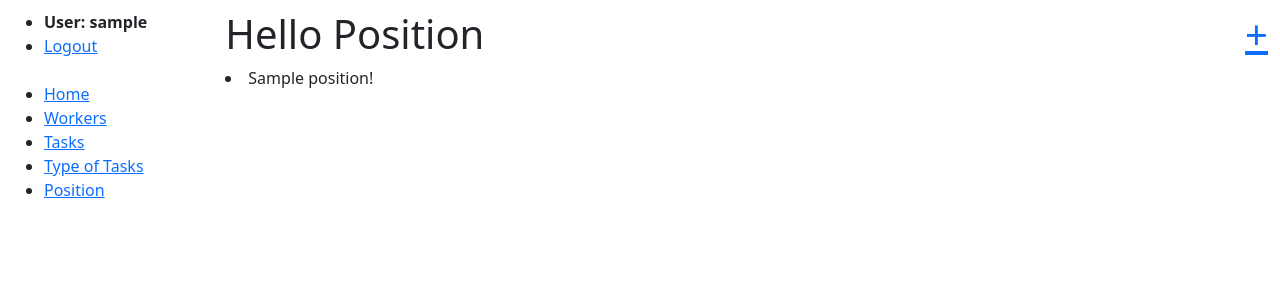
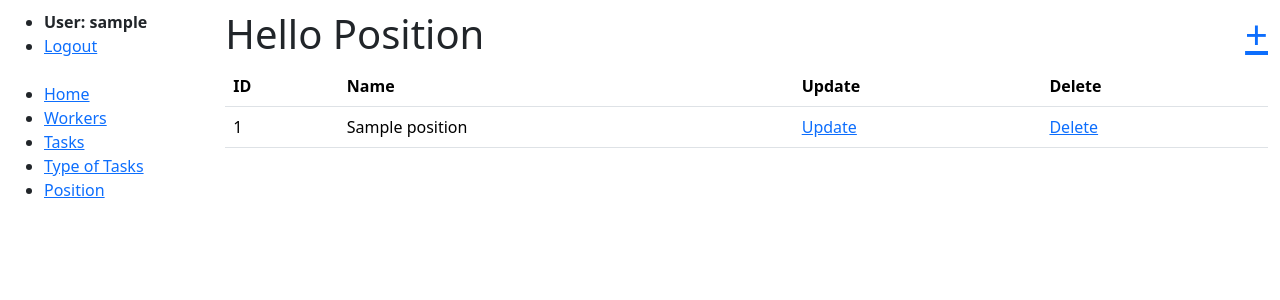
Before and after one commit to CeO-PsH/IT_Company_Task_Manager, a Django app: page /position/ in a window 1280 px wide. Shown: the top 300 px of the page. Run offline with Django 4.2, Linux system fonts and the light colour scheme; a user stored in the database is signed in; tables that the repository leaves empty hold one stand-in row (values such as "Sample post").

Commit message:
add update|delete from position and tasktype with confirm page of delete

```diff
--- a/it_manager_app/urls.py
+++ b/it_manager_app/urls.py
@@ -1,18 +1,22 @@
 from django.urls import path
 from it_manager_app.views import index, TaskTypeListView, TaskListView, PositionListView, WorkerListView, \
-    TaskDetailView, WorkerDetailView, TaskCreateView, TaskTypeCreateView, PositionCreateView
+    TaskDetailView, WorkerDetailView, TaskCreateView, TaskTypeCreateView, PositionCreateView, TaskTypeDelete, TaskTypeUpdate, PositionTypeDelete, PositionTypeUpdate
 
 urlpatterns = [
     path("", index, name = "index"),
     path("task_type/", TaskTypeListView.as_view(), name="task_type-list"),
     path("task_type/create/", TaskTypeCreateView.as_view(), name="task-type-create"),
+    path("task_type/<int:pk>/delete/", TaskTypeDelete.as_view(), name="task-type-delete"),
+    path("task_type/<int:pk>/update/", TaskTypeUpdate.as_view(), name="task-type-update"),
     path("task/", TaskListView.as_view(), name="tasks-list"),
-    path("task/int:<pk>/", TaskDetailView.as_view(), name = "task-detail"),
+    path("task/<int:pk>/", TaskDetailView.as_view(), name = "task-detail"),
     path("task/create/", TaskCreateView.as_view(), name = "task-create"),
     path("position/", PositionListView.as_view(), name = "position-list"),
     path("position/create/", PositionCreateView.as_view(), name="position-create"),
+    path("position/<int:pk>/delete/", PositionTypeDelete.as_view(), name="position-delete"),
+    path("position/<int:pk>/update/", PositionTypeUpdate.as_view(), name="position-update"),
     path("worker/", WorkerListView.as_view(), name="worker-list"),
-    path("worker/int:<pk>/", WorkerDetailView.as_view(), name = "worker-detail")
+    path("worker/<int:pk>/", WorkerDetailView.as_view(), name = "worker-detail")
 ]
 
 app_name = "it_manager_app"
--- a/it_manager_app/views.py
+++ b/it_manager_app/views.py
@@ -32,11 +32,26 @@ class TaskTypeListView(LoginRequiredMixin, generic.ListView):
     context_object_name = "task_type_list"
     paginate_by = 10
 
+
 class TaskTypeCreateView(LoginRequiredMixin, generic.CreateView):
     model = TaskType
     fields = "__all__"
     success_url = reverse_lazy("it_manager_app:task_type-list")
     template_name = "it_manager_app/task_type_form.html"
+
+
+
+class TaskTypeUpdate(LoginRequiredMixin, generic.UpdateView):
+    model = TaskType
+    fields = "__all__"
+    success_url = reverse_lazy("it_manager_app:task_type-list")
+    template_name = "it_manager_app/task_type_form.html"
+
+
+class TaskTypeDelete(LoginRequiredMixin, generic.DeleteView):
+    model = TaskType
+    success_url = reverse_lazy("it_manager_app:task_type-list")
+    template_name = "it_manager_app/task_type_delete_confirm_delete.html"
 
 
 class TaskListView(LoginRequiredMixin, generic.ListView):
@@ -64,6 +79,16 @@ class PositionCreateView(LoginRequiredMixin, generic.CreateView):
     fields = "__all__"
     success_url = reverse_lazy("it_manager_app:position-list")
 
+class PositionTypeUpdate(LoginRequiredMixin, generic.UpdateView):
+    model = Position
+    fields = "__all__"
+    success_url = reverse_lazy("it_manager_app:position-list")
+
+class PositionTypeDelete(LoginRequiredMixin, generic.DeleteView):
+    model = Position
+    success_url = reverse_lazy("it_manager_app:position-list")
+    template_name = "it_manager_app/position_delete_confirm_delete.html"
+
 
 class WorkerListView(LoginRequiredMixin, generic.ListView):
     model = Worker
--- a/templates/it_manager_app/position_form.html
+++ b/templates/it_manager_app/position_form.html
@@ -3,8 +3,8 @@
 
 {% block content %}
   <h1>
-    Create New Position of workers
-
+    {{ object|yesno:"Update,Create"}}
+    Position
   </h1>
 
   <form action="" method="post" novalidate>
--- a/templates/it_manager_app/position_list.html
+++ b/templates/it_manager_app/position_list.html
@@ -7,8 +7,31 @@
   </h1>
 
   {% if position_list %}
+     <table class="table">
+    <tr>
+      <th>ID</th>
+      <th>Name</th>
+      <th>Update</th>
+      <th>Delete</th>
+    </tr>
+
+
     {% for position in position_list %}
-      <li>{{ position }}! </li>
+      <tr>
+        <td>
+          {{ position.id }}
+        </td>
+        <td>
+          {{ position.name }}
+        </td>
+        <td>
+          <a href="{% url "it_manager_app:position-update" pk=position.id %}">Update</a>
+        </td>
+        <td>
+          <a href="{% url "it_manager_app:position-delete" pk=position.id %}">Delete</a>
+        </td>
+      </tr>
     {% endfor %}
+    </table>
   {% endif %}
 {% endblock %}
--- a/templates/it_manager_app/task_type_form.html
+++ b/templates/it_manager_app/task_type_form.html
@@ -3,8 +3,8 @@
 
 {% block content %}
   <h1>
-    Create type of Tasks
-
+    {{ object|yesno:"Update,Create"}}
+    Type of Task
   </h1>
 
   <form action="" method="post" novalidate>
```
Also changed, not shown: templates/it_manager_app/position_delete_confirm_delete.html (added, +12 -0 lines), templates/it_manager_app/task_type_delete_confirm_delete.html (added, +12 -0 lines), templates/it_manager_app/task_type_list.html (+24 -1 lines).
